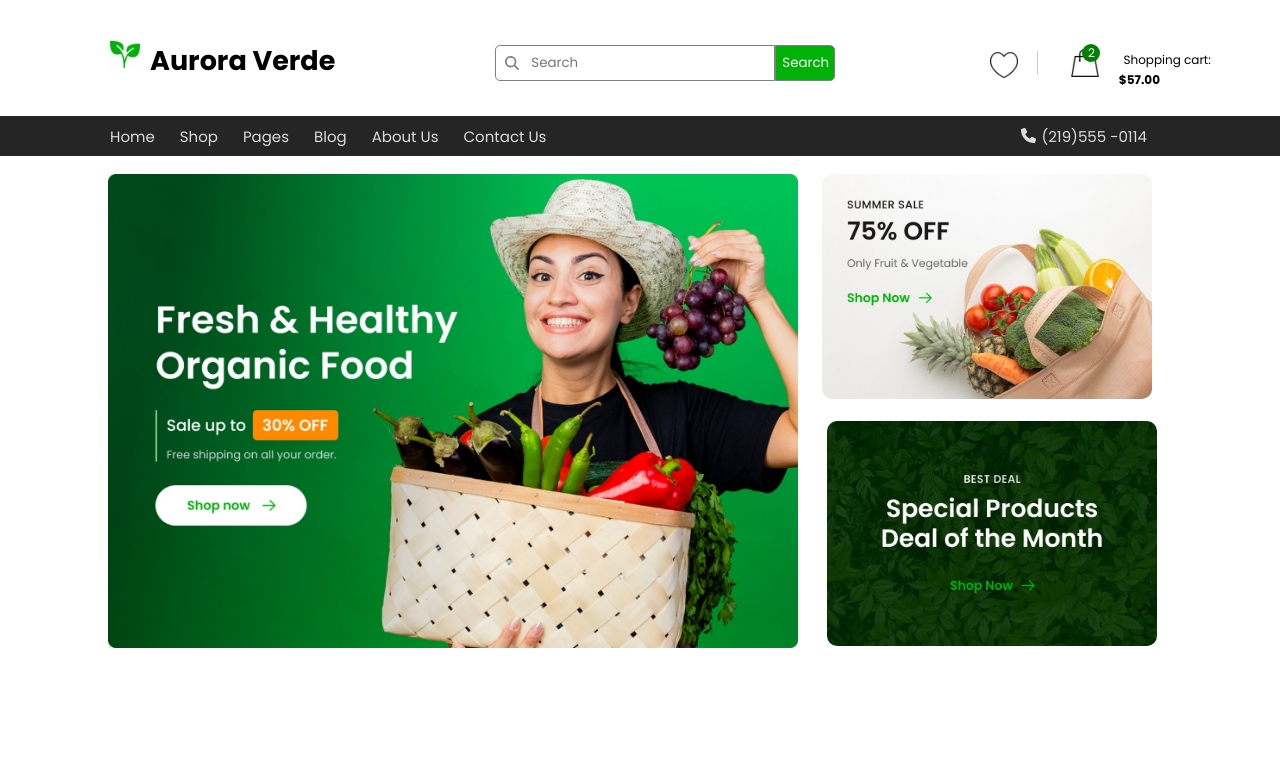
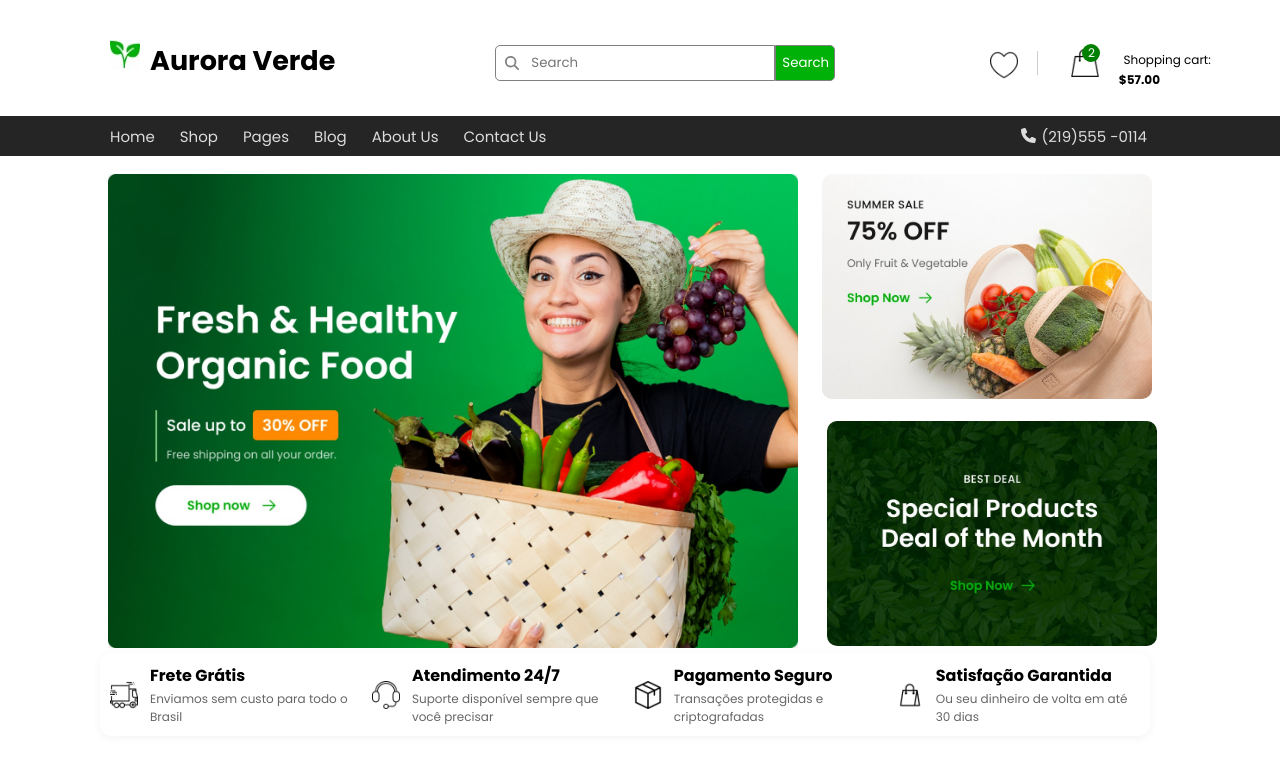
Before and after one commit to ThaysPei/aurora-verde, a React (Vite) app: page / in a window 1280 px wide. Shown: the top 762 px of the page. Built offline with nearby package versions, Linux system fonts and the light colour scheme.

Commit message:
atualizar dependências do projeto

```diff
--- a/src/App.jsx
+++ b/src/App.jsx
@@ -3,11 +3,13 @@ import { createRoot } from 'react-dom/client'
 import Header from './components/Header';
 import Nav from './components/Nav'
 import HeroSection from './components/HeroSection';
+import BeneSelection from './components/BeneSelection';
 
 createRoot(document.getElementById('root')).render(
   <StrictMode>
     <Header />
     <Nav />
      <HeroSection />
+     <BeneSelection />
   </StrictMode>,
 )
```
